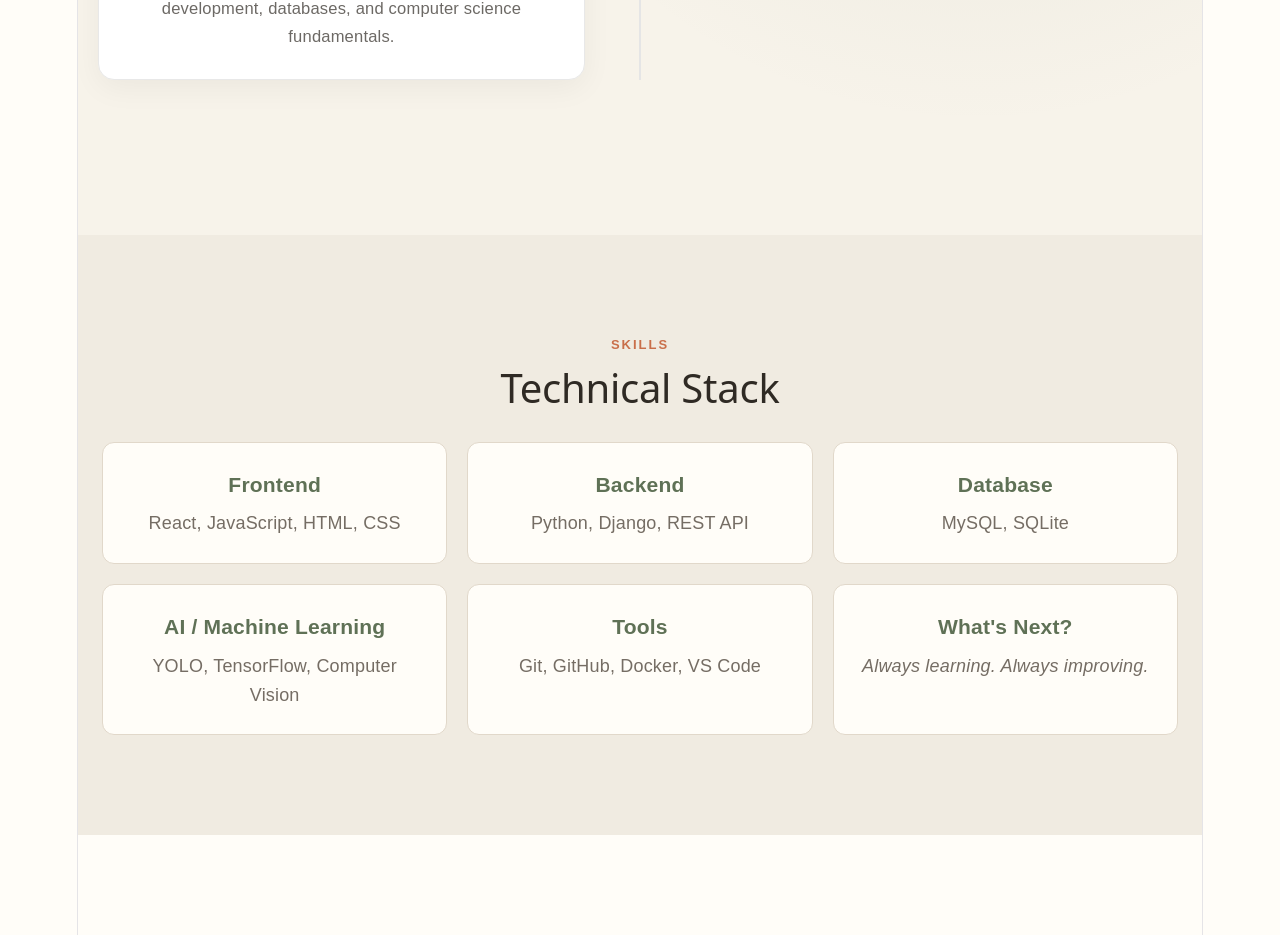
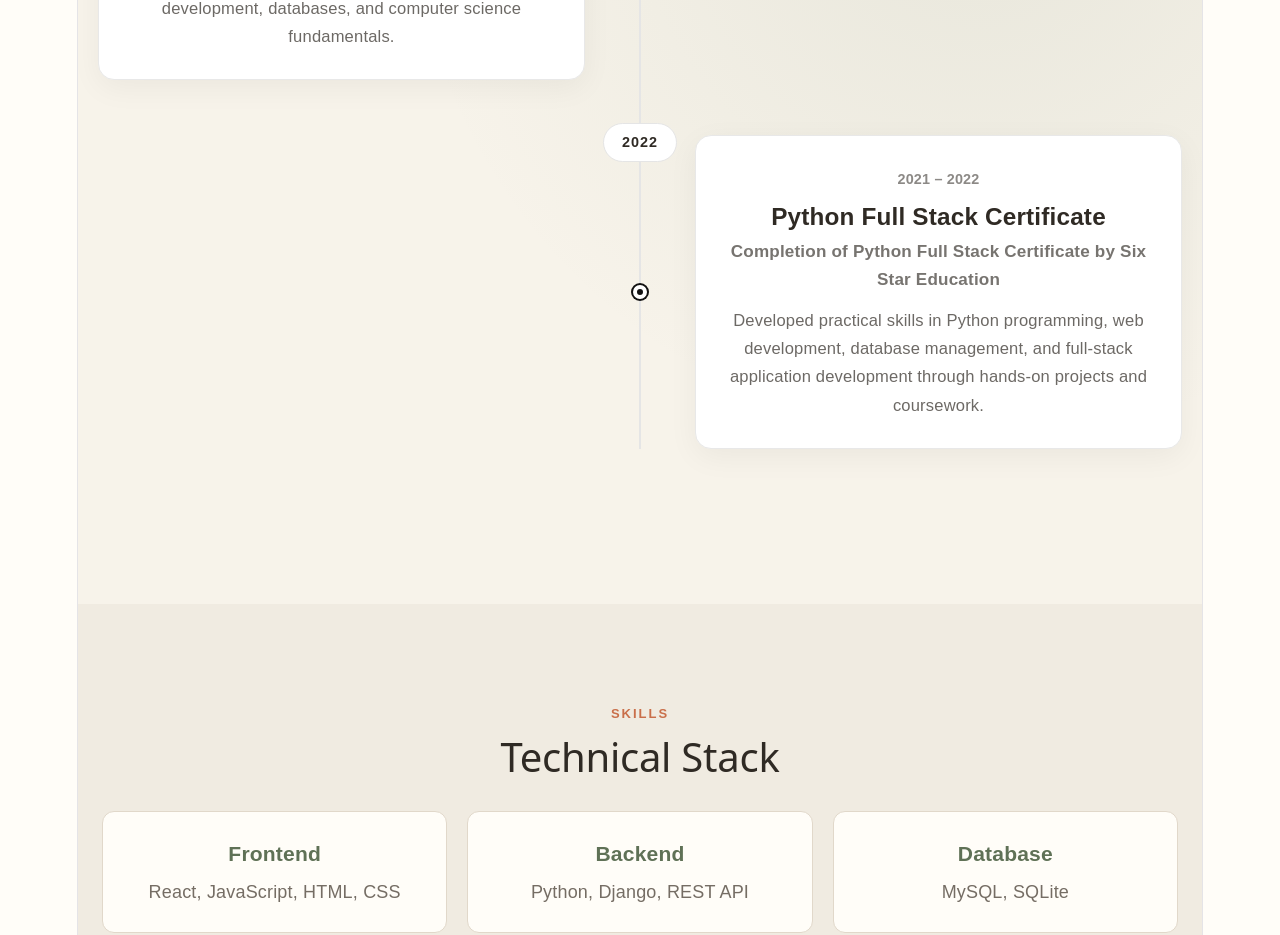
Before and after one commit to Ahle0715/Resume, a React (Vite) app in the folder resume-website/: page / in a window 1280 px wide. Shown: the part 3540-4475 px from the top of the page. Built offline with nearby package versions, Linux system fonts and the light colour scheme.

Commit message:
Added Completion of Python Full Stack in 2022 inside the career and education time line

```diff
--- a/resume-website/src/Career.jsx
+++ b/resume-website/src/Career.jsx
@@ -41,6 +41,14 @@ const careerData = [
     period: "2023 – 2025",
     description:
       "Built a strong foundation in programming, software development, databases, and computer science fundamentals.",
+  },
+  {
+    year: "2022",
+    title: "Python Full Stack Certificate",
+    company: "Completion of Python Full Stack Certificate by Six Star Education",
+    period: "2021 – 2022",
+    description:
+      "Developed practical skills in Python programming, web development, database management, and full-stack application development through hands-on projects and coursework.",
   },
 ];
 
```
